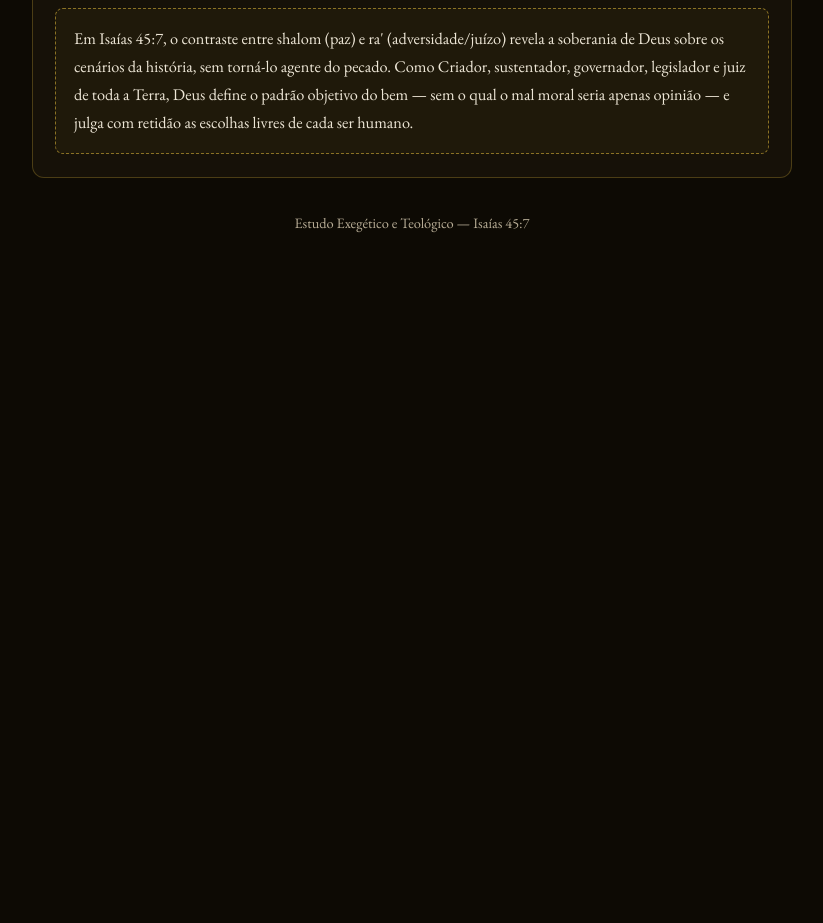
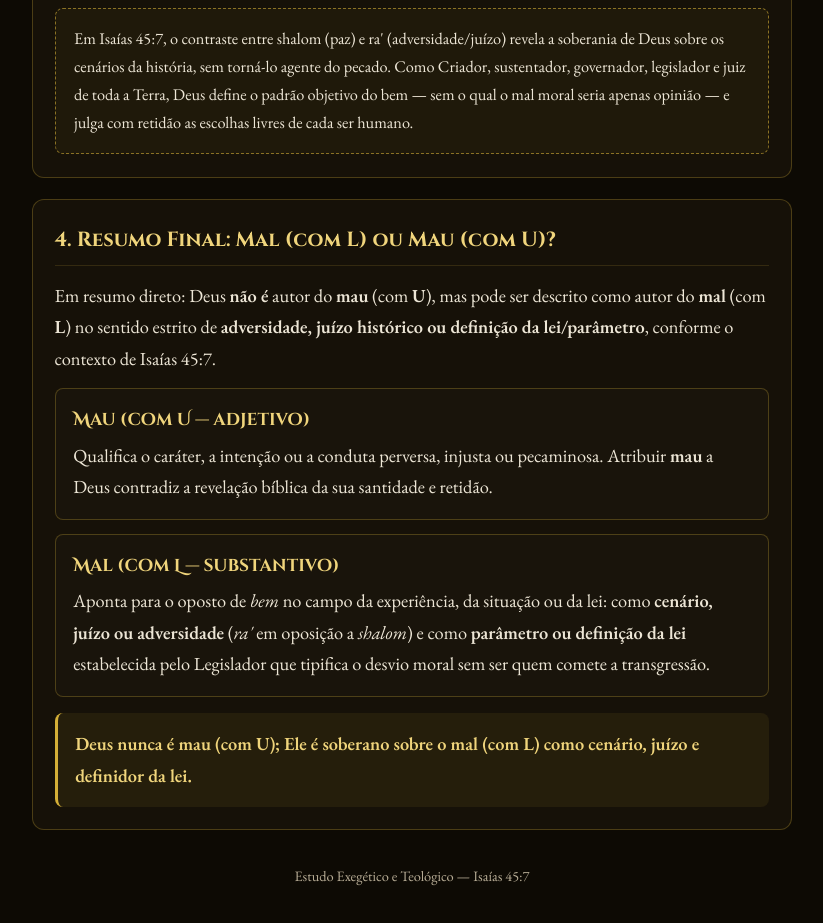
Before and after one commit to segtenmartins/55.isaiasautordomal, a plain HTML site: page index.html in a window 1280 px wide. Shown: the part 2664-3587 px from the top of the page, without its empty margins (228-1051 px from the left). Before the commit the page ends 2964 px from the top, so only its background shows below. Drawn offline with nearby package versions, Linux system fonts and the light colour scheme.

Commit message:
Add files via upload

```diff
--- a/index.html
+++ b/index.html
@@ -362,6 +362,39 @@
       opacity: 1;
     }
 
+    /* Resumo Final: Mal (com L) vs Mau (com U) */
+    .lu-grid {
+      display: flex;
+      flex-direction: column;
+      gap: 0.85rem;
+      margin-top: 0.85rem;
+    }
+
+    .lu-item {
+      padding: 1rem 1.1rem;
+      border-radius: 8px;
+      border: 1px solid var(--border-gold);
+      background: rgba(255, 255, 255, 0.015);
+    }
+
+    .lu-letter {
+      font-family: 'Cinzel Decorative', 'Cinzel', serif;
+      font-size: 1.08rem;
+      color: var(--gold-light);
+      margin-bottom: 0.3rem;
+      display: block;
+    }
+
+    .lu-conclusion {
+      margin-top: 1rem;
+      padding: 0.95rem 1.1rem;
+      border-radius: 8px;
+      background: rgba(212, 175, 55, 0.08);
+      border-left: 3px solid var(--gold);
+      font-weight: 600;
+      color: var(--gold-light);
+    }
+
     footer {
       text-align: center;
       color: var(--text-muted);
@@ -594,6 +627,28 @@
       </div>
     </section>
 
+    <section class="card">
+      <h2>4. Resumo Final: Mal (com L) ou Mau (com U)?</h2>
+      <p>
+        Em resumo direto: Deus <strong>não é</strong> autor do <strong>mau</strong> (com <strong>U</strong>), mas pode ser descrito como autor do <strong>mal</strong> (com <strong>L</strong>) no sentido estrito de <strong>adversidade, juízo histórico ou definição da lei/parâmetro</strong>, conforme o contexto de Isaías 45:7.
+      </p>
+      <div class="lu-grid">
+        <div class="lu-item">
+          <span class="lu-letter">Mau (com U — adjetivo)</span>
+          <p>Qualifica o caráter, a intenção ou a conduta perversa, injusta ou pecaminosa. Atribuir <strong>mau</strong> a Deus contradiz a revelação bíblica da sua santidade e retidão.</p>
+        </div>
+        <div class="lu-item">
+          <span class="lu-letter">Mal (com L — substantivo)</span>
+          <p>
+            Aponta para o oposto de <em>bem</em> no campo da experiência, da situação ou da lei: como <strong>cenário, juízo ou adversidade</strong> (<em>ra'</em> em oposição a <em>shalom</em>) e como <strong>parâmetro ou definição da lei</strong> estabelecida pelo Legislador que tipifica o desvio moral sem ser quem comete a transgressão.
+          </p>
+        </div>
+      </div>
+      <div class="lu-conclusion">
+        Deus nunca é mau (com U); Ele é soberano sobre o mal (com L) como cenário, juízo e definidor da lei.
+      </div>
+    </section>
+
     <footer>
       Estudo Exegético e Teológico — Isaías 45:7
     </footer>
```
